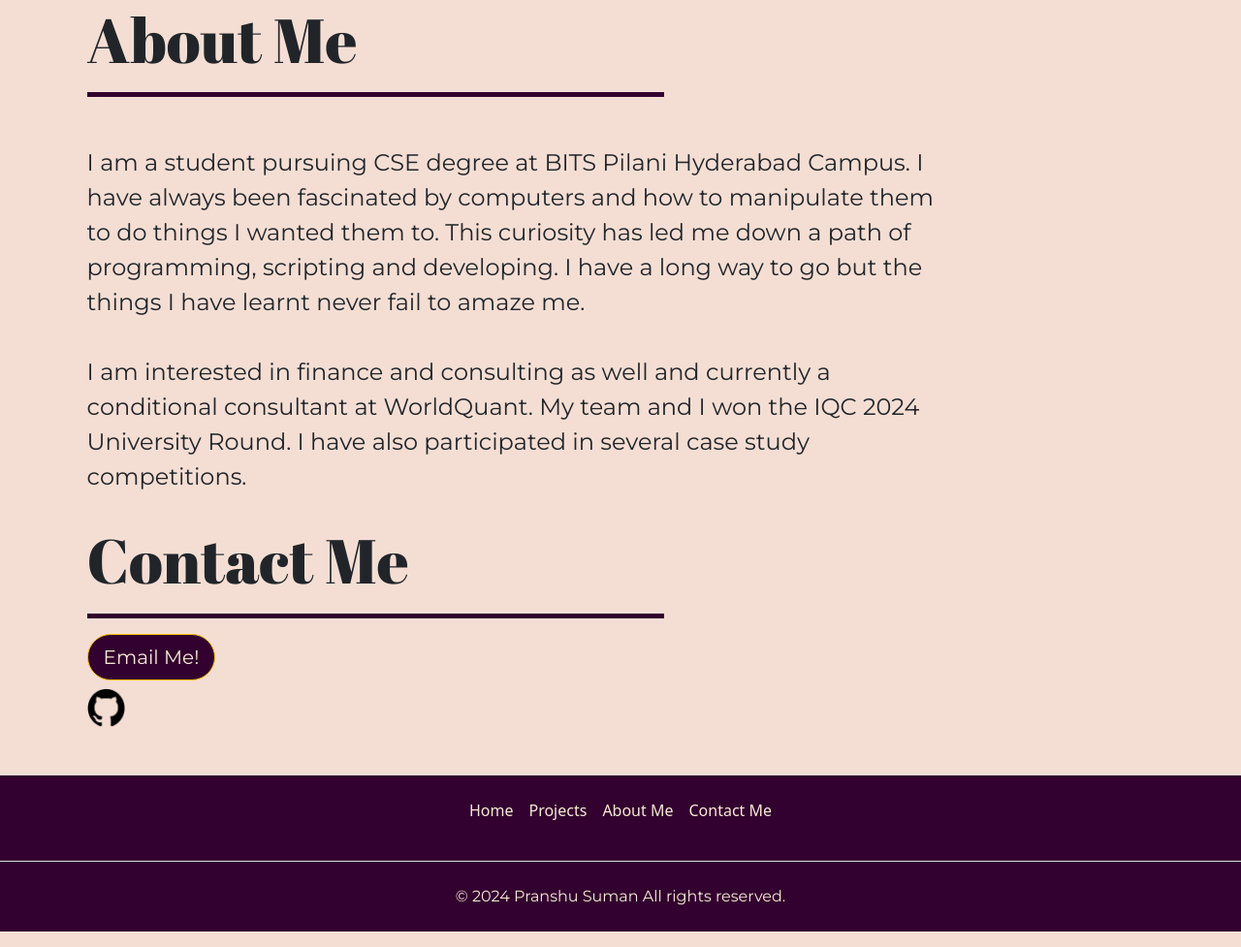
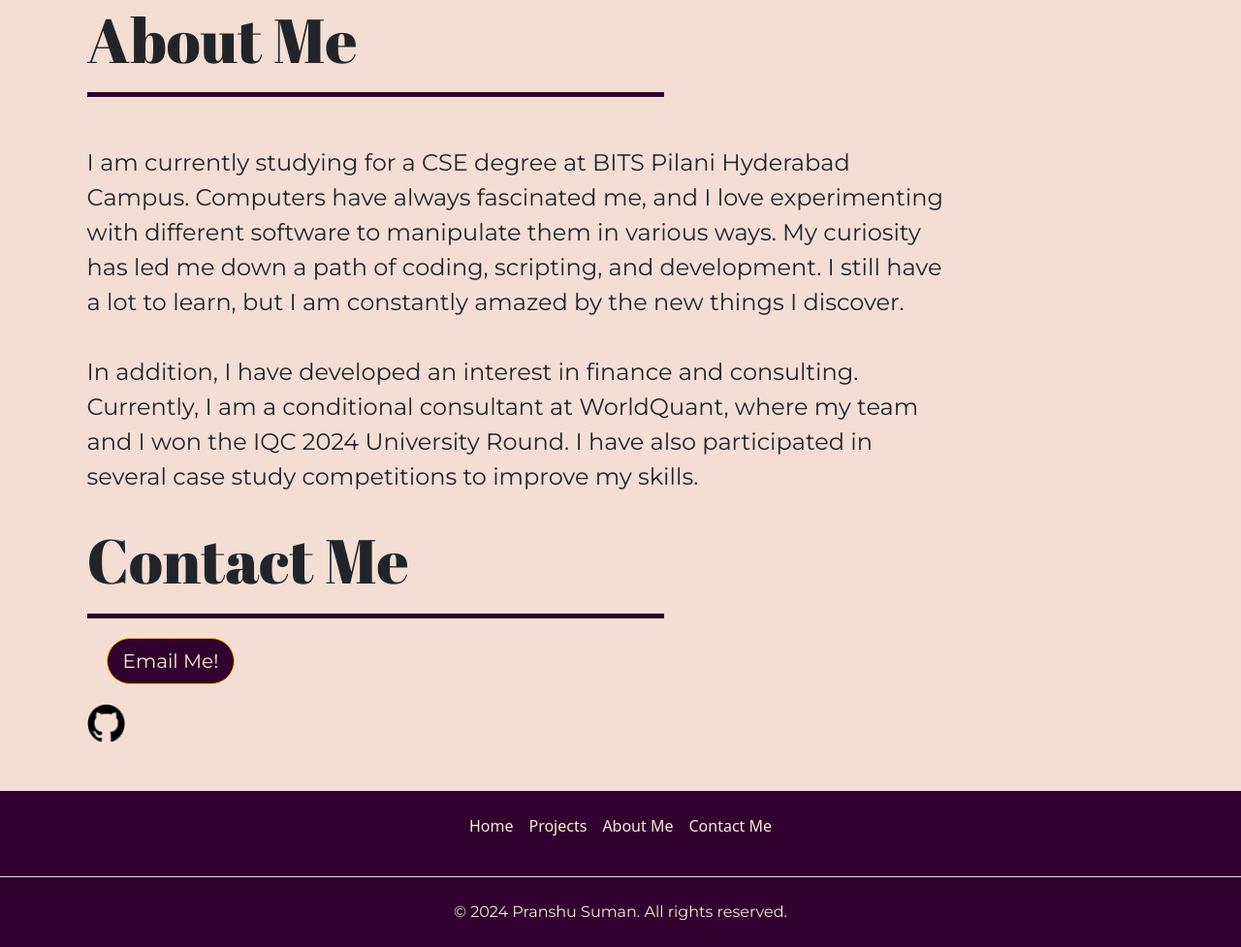
Before and after one commit to pranshustuff/portfolio-web, a plain HTML site: page index.html in a window 1280 px wide. Shown: the part 1588-2565 px from the top of the page at 97% size. Drawn offline with nearby package versions, Linux system fonts and the light colour scheme.

Commit message:
Update index.html
changed the about section

```diff
--- a/index.html
+++ b/index.html
@@ -112,14 +112,13 @@
         <hr style="height:5px;color:#32012F;background-color:#32012F; opacity: 100; width: 50%; ">
     </div>
 
-    <p style="font-family:Montserrat; margin-left: 7%; text-align: left; width: 70%; font-size: 150%;">I am a student pursuing CSE degree at BITS Pilani Hyderabad Campus. I have always been fascinated by computers and how to manipulate them to do things I wanted them to. This curiosity has led me down a path of programming, scripting and developing. I have a long way to go but the things I have learnt never fail to amaze me.<br><br>
+    <p style="font-family:Montserrat; margin-left: 7%; text-align: left; width: 70%; font-size: 150%;">I am currently studying for a CSE degree at BITS Pilani Hyderabad Campus. Computers have always fascinated me, and I love experimenting with different software to manipulate them in various ways. My curiosity has led me down a path of coding, scripting, and development. I still have a lot to learn, but I am constantly amazed by the new things I discover.<br><br>
 
-    I am interested in finance and consulting as well and currently a conditional consultant at WorldQuant. My team and I won the IQC 2024 University Round. I have also participated in several case study competitions.</p>
-
+    In addition, I have developed an interest in finance and consulting. Currently, I am a conditional consultant at WorldQuant, where my team and I won the IQC 2024 University Round. I have also participated in several case study competitions to improve my skills.
     <div id="contact" class="titles">
         <h1 style="font-family:Abril Fatface ; font-size: 400%;">Contact Me</h1>
         <hr style="height:5px;color:#32012F;background-color:#32012F; opacity: 100; width: 50%; ">
-        <h2 class="col-sm-6" style="font-family: Montserrat;"><a class="btn btn-lg btn-warning rounded-pill" href="mailto: pranshusumanstuff@gmail.com" target="_blank" style="background-color: #32012F; color: antiquewhite; text-decoration: none;">Email Me!</a></h2>
+        <h2 class="col-sm-6" style="font-family: Montserrat; margin:20px;"><a class="btn btn-lg btn-warning rounded-pill" href="mailto: pranshusumanstuff@gmail.com" target="_blank" style="background-color: #32012F; color: antiquewhite; text-decoration: none;">Email Me!</a></h2>
         <a class="link-body-emphasis" href="https://github.com/pranshustuff" target="_blank"><img src="./assets/github.png" style="height: 40px;"></a>
     </div>
 
@@ -134,7 +133,7 @@
         </ul>
       </footer>
       <div class="d-flex flex-column flex-sm-row justify-content-between py-4 border-top" style="background-color: #32012F;">
-        <p style="color: antiquewhite; margin:auto">© 2024 Pranshu Suman All rights reserved.</p>
+        <p style="color: antiquewhite; margin:auto">© 2024 Pranshu Suman. All rights reserved.</p>
       </div>
 
 
```
